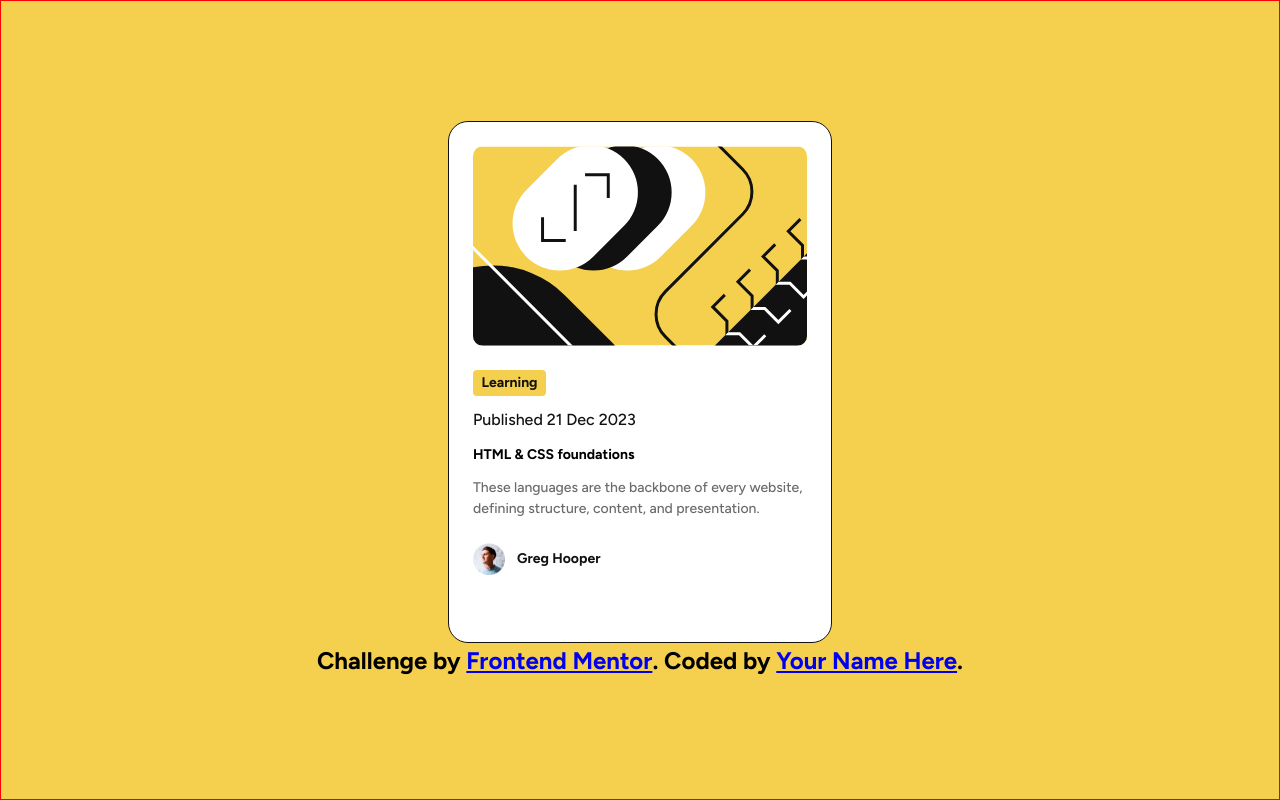
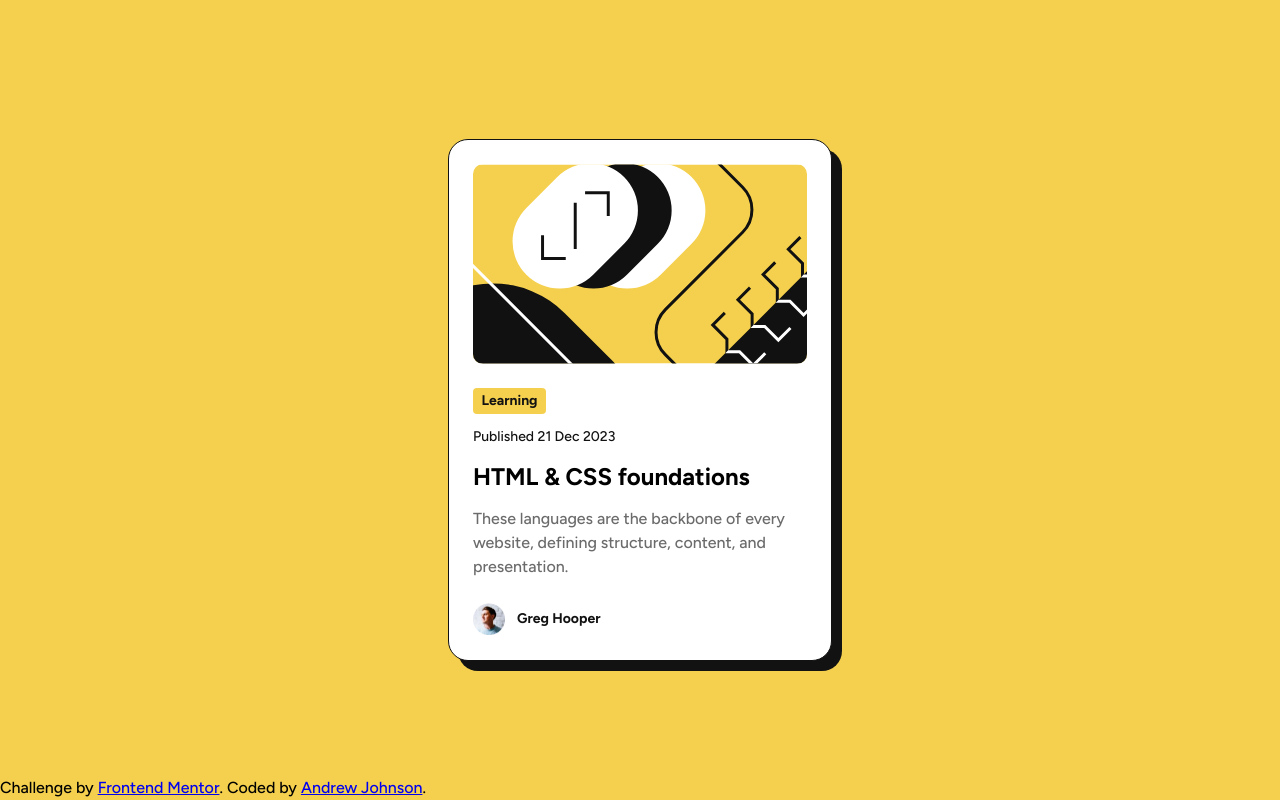
Before and after one commit to Sensationull/blog-preview-card, a plain HTML site: page index.html in a window 1280 px wide. Drawn offline with Linux system fonts and the light colour scheme.

Commit message:
initial solution complete

```diff
--- a/index.html
+++ b/index.html
@@ -27,10 +27,10 @@
         <div class="publishDate figtree-medium">
           Published 21 Dec 2023
         </div>
-        <h1 class="header figtree-bold-light">
+        <h1 class="header figtree-bold">
           HTML & CSS foundations
         </h1>
-        <div class="cardDescription figtree-medium-light">
+        <div class="cardDescription figtree-medium">
           These languages are the backbone of every website, defining structure, content, and presentation.
         </div>
 
@@ -41,9 +41,9 @@
       </div>
     </section>
 
-    <div class="figtree-bold">
+    <div class="footer figtree-medium">
       Challenge by <a href="https://www.frontendmentor.io?ref=challenge" target="_blank">Frontend Mentor</a>.
-      Coded by <a href="#">Your Name Here</a>.
+      Coded by <a href="https://github.com/Sensationull">Andrew Johnson</a>.
     </div>
   </main>
 </body>
--- a/styles.css
+++ b/styles.css
@@ -216,18 +216,8 @@
     letter-spacing: 0px;
 }
 
-.figtree-medium-light {
-    font-family: "Figtree", sans-serif;
-    font-optical-sizing: auto;
-    font-weight: 500;
-    font-style: normal;
-    font-size: 14px;
-    line-height: 150%;
-    letter-spacing: 0px;
-}
 
 .main {
-    border: 1px solid red;
     height: 100vh;
     background-color: var(--bg-color-yellow);
     display: flex;
@@ -246,6 +236,7 @@
     display: flex;
     flex-direction: column;
     gap: 24px;
+    box-shadow: 10px 10px 0.4px var(--gray-950);
 }
 
 .image {
@@ -266,12 +257,14 @@
     display: flex;
     flex-direction: column;
     gap: 12px;
+
 }
 
 .publishDate {
     color: var(--gray-950);
-    font-size: 16px;
+    font-size: 14px;
 }
+
 
 .cardDescription {
     color: var(--gray-500);
@@ -284,10 +277,18 @@
     color: var(--gray-950);
 }
 
-@media (min-width: 0px) and (max-width: 780px ) {
-    .main {
-        border: 1px solid dodgerblue;
-    }
+.footer {
+    position: fixed;
+    bottom: 0;
+    left: 0;
+    right: 0;
+}
+
+.header:hover {
+    color: var(--bg-color-yellow);
+}
+
+@media (min-width: 0px) and (max-width: 780px) {
     .cardContainer {
         height: 469px;
         width: 327px;
@@ -299,4 +300,10 @@
     .header {
         font-size: 20px;
     }
+    .figtree-medium {
+        font-size: 14px;
+    }
+    .figtree-bold {
+        font-size: 20px;
+    }
 }
```
